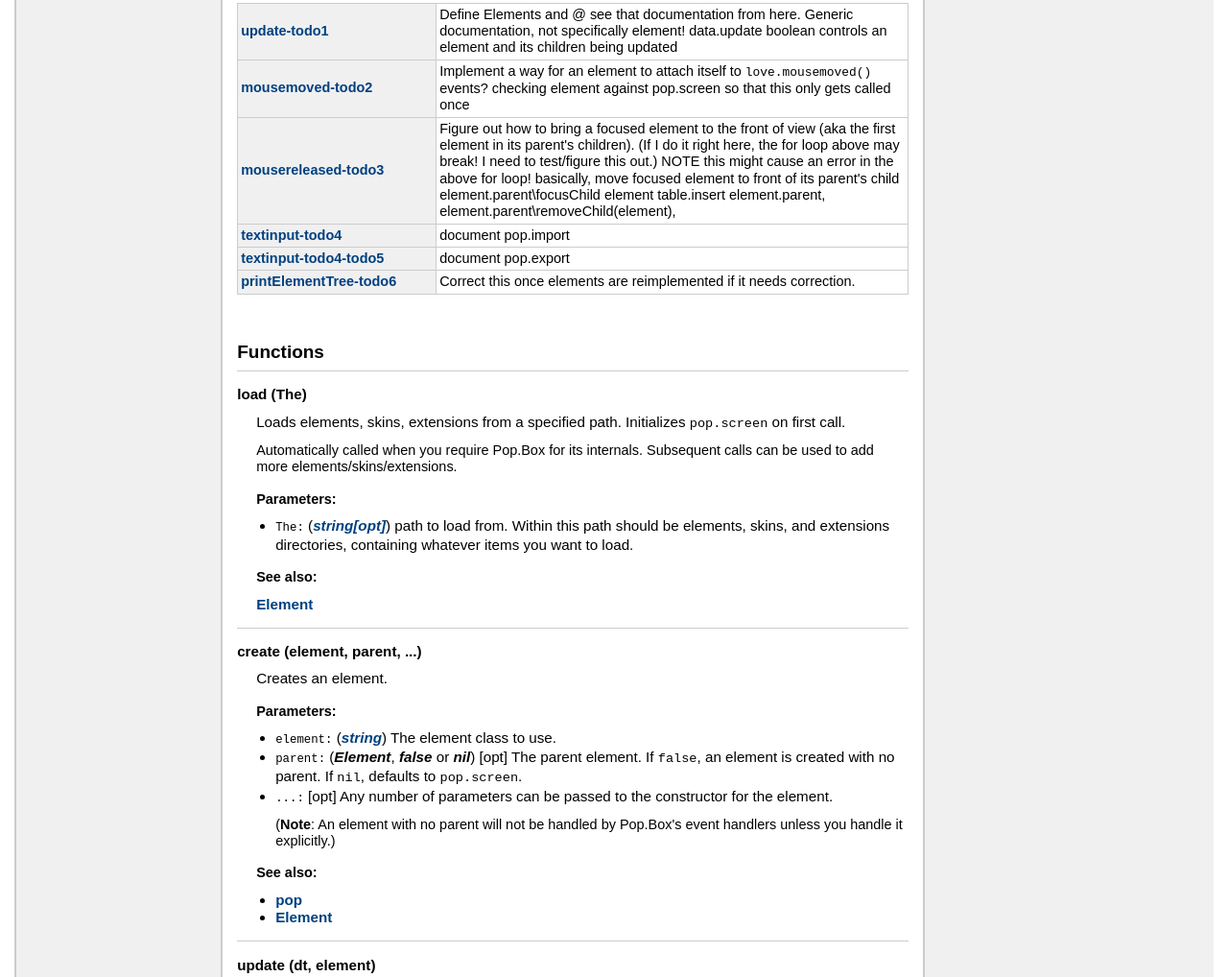
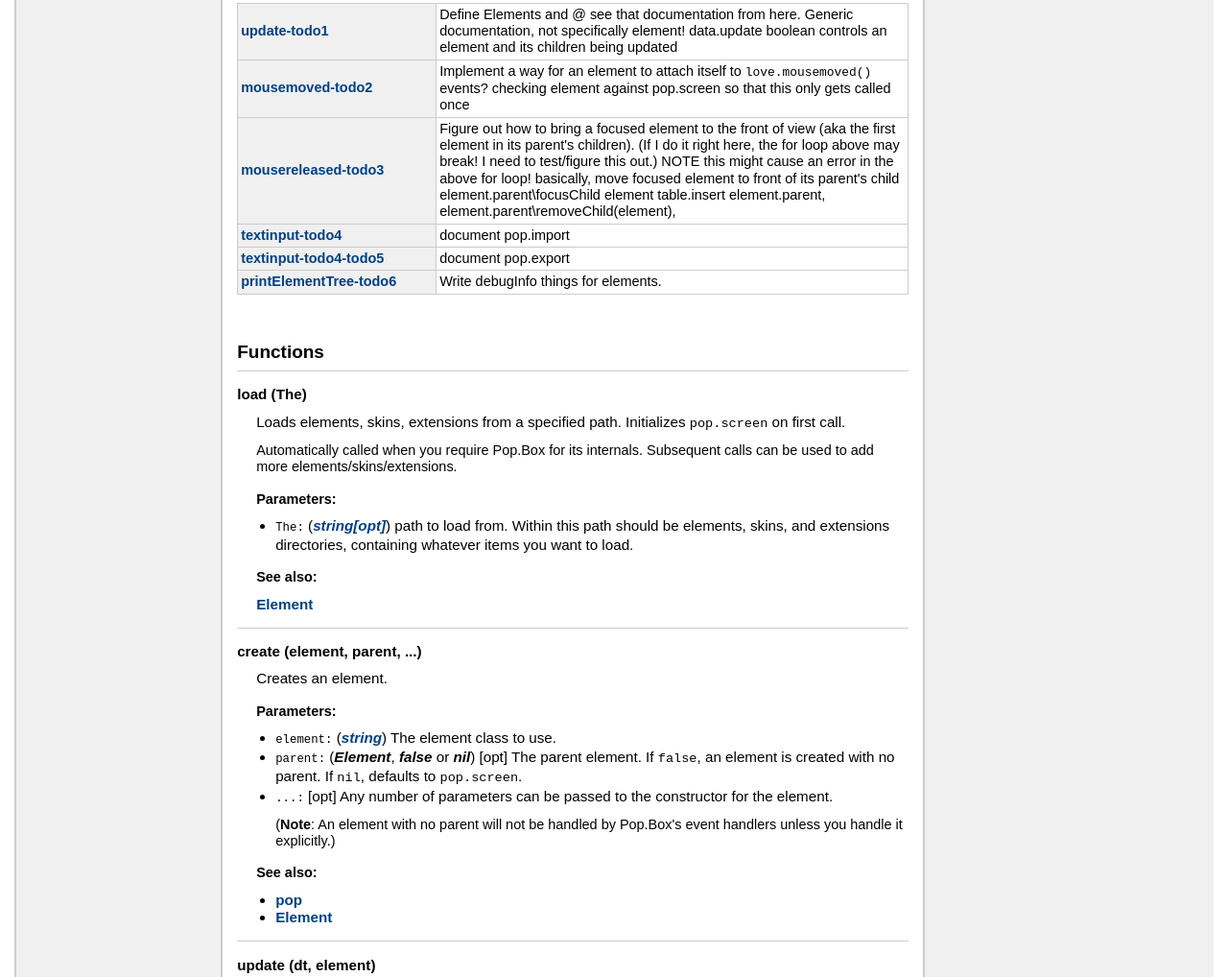
Before and after one commit to TangentFoxy/Pop.Box, a plain HTML site: page docs/modules/pop.html in a window 1280 px wide. Shown: the part 626-1644 px from the top of the page at 96% size. Drawn offline with Linux system fonts and the light colour scheme.

Commit message:
more improvements/changes!

```diff
--- a/docs/modules/pop.html
+++ b/docs/modules/pop.html
@@ -159,7 +159,7 @@ table.insert element.parent, element.parent\removeChild(element),</td>
 	</tr>
 	<tr>
 	<td class="name" nowrap><a href="#printElementTree-todo6">printElementTree-todo6</a></td>
-	<td class="summary">Correct this once elements are reimplemented if it needs correction.</td>
+	<td class="summary">Write debugInfo things for elements.</td>
 	</tr>
 </table>
 
@@ -707,7 +707,7 @@ table.insert element.parent, element.parent\removeChild(element),
     <strong>printElementTree-todo6</strong>
     </dt>
     <dd>
-    Correct this once elements are reimplemented if it needs correction.
+    Write debugInfo things for elements.
 
 
 
@@ -723,7 +723,7 @@ table.insert element.parent, element.parent\removeChild(element),
 </div> <!-- id="main" -->
 <div id="about">
 <i>generated by <a href="http://github.com/stevedonovan/LDoc">LDoc 1.4.3</a></i>
-<i style="float:right;">Last updated 2017-04-09 18:24:55 </i>
+<i style="float:right;">Last updated 2017-04-10 20:32:12 </i>
 </div> <!-- id="about" -->
 </div> <!-- id="container" -->
 </body>
```
Also changed, not shown: docs/classes/element.html (+1 -1 lines), docs/classes/window.html (+1 -1 lines), docs/index.html (+1 -1 lines), docs/modules/Element.html (+1 -1 lines), docs/modules/main.html (+1 -1 lines), docs/modules/util.html (+1 -1 lines), 4 other files.
